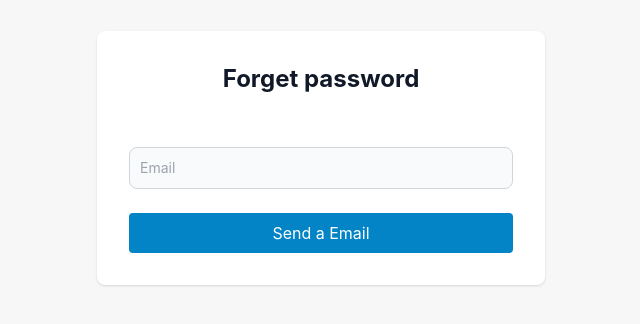
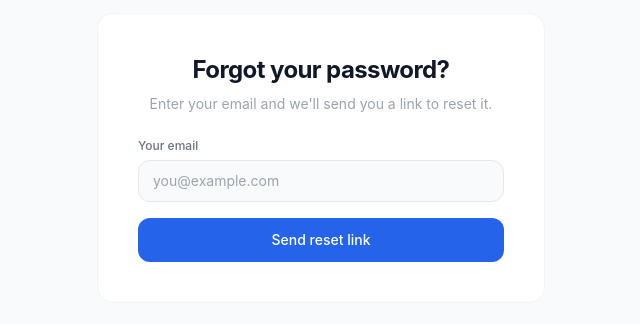
Before and after one commit to Daniel-LA0303/react_blog_frontend, a React (Vite) app: page /forget-password in a window 1280 px wide. Shown: the part 242-566 px from the top of the page, without its empty margins (319-959 px from the left). Built offline with nearby package versions, Linux system fonts and the light colour scheme; no server answers.

Commit message:
feat: check flows forgetpassword and user confimerd

```diff
--- a/src/Pages/NewUsers/ForgetPassword.tsx
+++ b/src/Pages/NewUsers/ForgetPassword.tsx
@@ -1,5 +1,6 @@
 import axios from 'axios';
 import { useEffect, useState } from 'react';
+import { motion } from 'framer-motion';
 
 /**
  * route
@@ -22,6 +23,7 @@ const ForgetPassword = () => {
     const { userAuth } = userUserAuthContext();
     const { globalData } = useGlobalDataContext();
     const { showConfirmSwal, showAutoSwal } = useSwal();
+    const dark = !globalData.themeGlobal;
 
     /**
      * route
@@ -32,6 +34,7 @@ const ForgetPassword = () => {
      * states
      */
     const [email, setEmail] = useState('');
+    const [submitting, setSubmitting] = useState(false);
 
     /**
      * useEffect
@@ -46,17 +49,20 @@ const ForgetPassword = () => {
     /**
      * functions
      */
-    const handleSubmit = async (e: any) => {
+    const handleSubmit = async (e: React.FormEvent) => {
         e.preventDefault();
-        if ([email].includes('')) {
+
+        if (!email.trim()) {
             showConfirmSwal({
-                message: "Flied is requiered!",
+                message: "Field is required!",
                 status: "warning",
                 confirmButton: true,
                 cancelButton: false,
             });
             return;
         }
+
+        setSubmitting(true);
         try {
             const res = await axios.post(`${globalData.link}/users/new-password`, { email });
 
@@ -70,49 +76,81 @@ const ForgetPassword = () => {
                 route('/');
             }, 2000);
         } catch (error: any) {
-            console.log(error);
             showConfirmSwal({
                 message: error.response?.data?.msg || error.message,
                 status: "error",
                 confirmButton: true,
                 cancelButton: false,
             });
+        } finally {
+            setSubmitting(false);
         }
-
     }
 
     return (
-        <>
-            <section className="">
-                <div className="flex flex-col items-center justify-center px-6 py-8 mx-auto md:h-screen lg:py-0">
-                    <div className="w-full bg-white rounded-lg shadow dark:border md:mt-0 sm:max-w-md xl:p-0 dark:bg-gray-800 dark:border-gray-700">
-                        <div className="p-6 space-y-4 md:space-y-6 sm:p-8">
-                            <h1 className="text-xl text-center font-bold text-gray-900 md:text-2xl dark:text-white">
-                                Forget password
+        <div
+            className={`min-h-screen flex items-center justify-center p-4 transition-colors duration-300
+                ${dark ? 'bg-[#0f0f0f]' : 'bg-gray-50'}`}
+        >
+            <motion.div
+                initial={{ opacity: 0, y: 12 }}
+                animate={{ opacity: 1, y: 0 }}
+                transition={{ duration: 0.35 }}
+                className="w-full max-w-md"
+            >
+                <div
+                    className={`rounded-2xl border p-8 sm:p-10 transition-colors duration-200
+                        ${dark
+                            ? 'bg-[#27272A] border-gray-800'
+                            : 'bg-white border-gray-100'
+                        }`}
+                >
+                    <h1 className={`text-xl sm:text-2xl font-bold text-center tracking-tight ${dark ? 'text-white' : 'text-gray-900'}`}>
+                        Forgot your password?
                     </h1>
-                            <form
-                                className="space-y-4 md:space-y-6"
-                                onSubmit={handleSubmit}
+                    <p className={`mt-2 text-sm text-center ${dark ? 'text-gray-500' : 'text-gray-400'}`}>
+                        Enter your email and we'll send you a link to reset it.
+                    </p>
+
+                    <form className="mt-6 space-y-4" onSubmit={handleSubmit}>
+                        <div>
+                            <label
+                                htmlFor="email"
+                                className={`block mb-1.5 text-xs font-medium ${dark ? 'text-gray-400' : 'text-gray-500'}`}
                             >
-                                <div>
-                                    <label htmlFor="email" className="block mb-2 text-sm text-white">Your Email</label>
+                                Your email
+                            </label>
                             <input
-                                        type="text"
+                                type="email"
                                 name="email"
                                 id="email"
-                                        className="bg-gray-50 border border-gray-300 text-gray-900 sm:text-sm rounded-lg focus:ring-primary-600 focus:border-primary-600 block w-full p-2.5 dark:bg-gray-700 dark:border-gray-600 dark:placeholder-gray-400 dark:text-white dark:focus:ring-blue-500 dark:focus:border-blue-500"
-                                        placeholder="Email"
+                                value={email}
                                 onChange={(e) => setEmail(e.target.value)}
+                                placeholder="you@example.com"
+                                className={`w-full rounded-xl px-3.5 py-2.5 text-sm transition-colors duration-150
+                                    focus:outline-none focus:ring-2 focus:ring-[#2563EB]
+                                    ${dark
+                                        ? 'bg-[#1c1c1e] border border-gray-700 text-white placeholder-gray-600'
+                                        : 'bg-gray-50 border border-gray-200 text-gray-900 placeholder-gray-400'
+                                    }`}
                             />
                         </div>
 
-                                <button type="submit" className="w-full text-white bg-sky-600 py-2 rounded">Send a Email</button>
+                        <button
+                            type="submit"
+                            disabled={submitting}
+                            className="w-full rounded-xl bg-[#2563EB] px-5 py-3 text-sm font-medium text-white
+                                transition-all duration-200 hover:bg-[#1d4ed8] hover:scale-[1.02]
+                                disabled:opacity-50 disabled:cursor-not-allowed disabled:hover:scale-100
+                                focus:outline-none focus:ring-2 focus:ring-[#2563EB] focus:ring-offset-2
+                                focus:ring-offset-transparent"
+                        >
+                            {submitting ? 'Sending…' : 'Send reset link'}
+                        </button>
                     </form>
                 </div>
+            </motion.div>
         </div>
-                </div>
-            </section>
-        </>
     )
 }
 
--- a/src/Pages/NewUsers/NewPassword.tsx
+++ b/src/Pages/NewUsers/NewPassword.tsx
@@ -1,5 +1,6 @@
 import axios from 'axios';
 import { useEffect, useState } from 'react'
+import { motion } from 'framer-motion'
 
 /**
  * route
@@ -11,6 +12,7 @@ import { useParams, useNavigate, Link } from 'react-router-dom'
  */
 import userUserAuthContext from '../../context/hooks/useUserAuthContext';
 import useGlobalDataContext from '../../context/hooks/useGlobalDataContext';
+import { useSwal } from '../../hooks/useSwal';
 
 const NewPassword = () => {
 
@@ -19,7 +21,8 @@ const NewPassword = () => {
      */
     const { userAuth } = userUserAuthContext();
     const { globalData } = useGlobalDataContext();
-
+    const { showConfirmSwal } = useSwal();
+    const dark = !globalData.themeGlobal;
 
     /**
      * route
@@ -33,6 +36,8 @@ const NewPassword = () => {
     const [password, setPassword] = useState('');
     const [newPassword, setNewPassword] = useState(false);
     const [tokenValid, setTokenValid] = useState(false);
+    const [checkingToken, setCheckingToken] = useState(true);
+    const [submitting, setSubmitting] = useState(false);
 
     /**
      * useEffect
@@ -43,19 +48,18 @@ const NewPassword = () => {
         }
     }, [userAuth]);
 
-
-
     useEffect(() => {
         const tokenCheck = async () => {
             try {
-                const res = await axios.get(`${globalData.link}/users/new-password/${params.id}`);
+                await axios.get(`${globalData.link}/users/new-password/${params.id}`);
                 setTokenValid(true);
-
             } catch (error) {
-                console.log(error);
+                setTokenValid(false);
                 setTimeout(() => {
                     route('/');
                 }, 3000);
+            } finally {
+                setCheckingToken(false);
             }
         }
         tokenCheck();
@@ -64,63 +68,158 @@ const NewPassword = () => {
     /**
      * functions
      */
-    const handleSubmit = async (e: any) => {
+    const handleSubmit = async (e: React.FormEvent) => {
         e.preventDefault();
-        if ([password].includes('')) {
-            alert('error');
+
+        if (!password.trim()) {
+            showConfirmSwal({
+                message: 'Please enter a new password',
+                status: 'error',
+                confirmButton: true,
+                cancelButton: false,
+            });
             return;
         }
+
+        console.log(password.length);
+
+        if (password.length < 4) {
+            showConfirmSwal({
+                message: 'Password must be at least 4 characters',
+                status: 'error',
+                confirmButton: true,
+                cancelButton: false,
+            });
+            return;
+        }
+
+        setSubmitting(true);
         try {
-            const res = await axios.post(`${globalData.link}/users/new-password/${params.id}`, { password });
+            await axios.post(`${globalData.link}/users/new-password/${params.id}`, { password });
             setNewPassword(true);
-        } catch (error) {
-
+        } catch (error: any) {
+            showConfirmSwal({
+                message: error?.response?.data?.message || 'Something went wrong, try again',
+                status: 'error',
+                confirmButton: true,
+                cancelButton: false,
+            });
+        } finally {
+            setSubmitting(false);
         }
     }
+
     return (
+        <div
+            className={`min-h-screen flex items-center justify-center p-4 transition-colors duration-300
+                ${dark ? 'bg-[#0f0f0f]' : 'bg-gray-50'}`}
+        >
+            <motion.div
+                initial={{ opacity: 0, y: 12 }}
+                animate={{ opacity: 1, y: 0 }}
+                transition={{ duration: 0.35 }}
+                className="w-full max-w-md"
+            >
+                <div
+                    className={`rounded-2xl border p-8 sm:p-10 transition-colors duration-200
+                        ${dark
+                            ? 'bg-[#27272A] border-gray-800'
+                            : 'bg-white border-gray-100'
+                        }`}
+                >
+                    {checkingToken ? (
+                        <div className="flex flex-col items-center gap-3 py-6">
+                            <div
+                                className={`h-10 w-10 rounded-full border-4 border-t-transparent animate-spin
+                                    ${dark ? 'border-gray-700' : 'border-gray-200'}`}
+                            />
+                            <p className={`text-sm ${dark ? 'text-gray-500' : 'text-gray-400'}`}>
+                                Validating your link…
+                            </p>
+                        </div>
+                    ) : !tokenValid ? (
+                        <div className="text-center py-4">
+                            <h1 className={`text-xl font-bold ${dark ? 'text-white' : 'text-gray-900'}`}>
+                                Invalid or expired link
+                            </h1>
+                            <p className={`mt-2 text-sm ${dark ? 'text-gray-500' : 'text-gray-400'}`}>
+                                Redirecting you to the home page…
+                            </p>
+                        </div>
+                    ) : newPassword ? (
+                        <motion.div
+                            initial={{ opacity: 0, scale: 0.96 }}
+                            animate={{ opacity: 1, scale: 1 }}
+                            transition={{ duration: 0.25 }}
+                            className="text-center py-4"
+                        >
+                            <h1 className={`text-xl font-bold ${dark ? 'text-white' : 'text-gray-900'}`}>
+                                Password updated!
+                            </h1>
+                            <p className={`mt-2 text-sm ${dark ? 'text-gray-500' : 'text-gray-400'}`}>
+                                You can now log in with your new password.
+                            </p>
+                            <Link
+                                to="/login"
+                                className="mt-6 w-full inline-block text-center rounded-xl bg-[#2563EB] px-5 py-3
+                                    text-sm font-medium text-white transition-all duration-200
+                                    hover:bg-[#1d4ed8] hover:scale-[1.02]
+                                    focus:outline-none focus:ring-2 focus:ring-[#2563EB] focus:ring-offset-2
+                                    focus:ring-offset-transparent"
+                            >
+                                Log In
+                            </Link>
+                        </motion.div>
+                    ) : (
                         <>
-            <section className="">
-                <div className="flex flex-col items-center justify-center px-6 py-8 mx-auto md:h-screen lg:py-0">
-                    <div className="w-full bg-white rounded-lg shadow dark:border md:mt-0 sm:max-w-md xl:p-0 dark:bg-gray-800 dark:border-gray-700">
-                        <div className="p-6 space-y-4 md:space-y-6 sm:p-8">
-                            {tokenValid ? (
-                                <>
-                                    { }
-                                    <h1 className="text-xl text-center font-bold text-gray-900 md:text-2xl dark:text-white">
+                            <h1 className={`text-xl sm:text-2xl font-bold text-center tracking-tight ${dark ? 'text-white' : 'text-gray-900'}`}>
+                                Set a new password
+                            </h1>
+                            <p className={`mt-2 text-sm text-center ${dark ? 'text-gray-500' : 'text-gray-400'}`}>
+                                Choose a strong password you haven't used before.
+                            </p>
+
+                            <form className="mt-6 space-y-4" onSubmit={handleSubmit}>
+                                <div>
+                                    <label
+                                        htmlFor="password"
+                                        className={`block mb-1.5 text-xs font-medium ${dark ? 'text-gray-400' : 'text-gray-500'}`}
+                                    >
                                         New password
-                                    </h1>
-                                    <form
-                                        className="space-y-4 md:space-y-6"
-                                        onSubmit={handleSubmit}
-                                    >
-                                        <div>
-                                            <label htmlFor="password" className="block mb-2 text-sm text-white">New password</label>
+                                    </label>
                                     <input
                                         type="password"
                                         name="password"
                                         id="password"
-                                                className="bg-gray-50 border border-gray-300 text-gray-900 sm:text-sm rounded-lg focus:ring-primary-600 focus:border-primary-600 block w-full p-2.5 dark:bg-gray-700 dark:border-gray-600 dark:placeholder-gray-400 dark:text-white dark:focus:ring-blue-500 dark:focus:border-blue-500"
+                                        value={password}
+                                        onChange={(e) => setPassword(e.target.value)}
                                         placeholder="••••••••"
-                                                onChange={(e) => setPassword(e.target.value)}
+                                        className={`w-full rounded-xl px-3.5 py-2.5 text-sm transition-colors duration-150
+                                            focus:outline-none focus:ring-2 focus:ring-[#2563EB]
+                                            ${dark
+                                                ? 'bg-[#1c1c1e] border border-gray-700 text-white placeholder-gray-600'
+                                                : 'bg-gray-50 border border-gray-200 text-gray-900 placeholder-gray-400'
+                                            }`}
                                     />
                                 </div>
 
-                                        <button type="submit" className="w-full text-white bg-sky-600 py-2 rounded">Send</button>
+                                <button
+                                    type="submit"
+                                    disabled={submitting}
+                                    className="w-full rounded-xl bg-[#2563EB] px-5 py-3 text-sm font-medium text-white
+                                        transition-all duration-200 hover:bg-[#1d4ed8] hover:scale-[1.02]
+                                        disabled:opacity-50 disabled:cursor-not-allowed disabled:hover:scale-100
+                                        focus:outline-none focus:ring-2 focus:ring-[#2563EB] focus:ring-offset-2
+                                        focus:ring-offset-transparent"
+                                >
+                                    {submitting ? 'Saving…' : 'Save new password'}
+                                </button>
                             </form>
                         </>
-                            ) : (
-                                <p className='text-center text-white text-3xl'>Invalid token</p>
-                            )}
-                            {newPassword && (
-                                <div className=''>
-                                    <Link to={'/login'} className="w-full my-3 text-white bg-sky-600 py-3 px-4 rounded">Login</Link>
-                                </div>
                     )}
                 </div>
+            </motion.div>
         </div>
-                </div>
-            </section>
-        </>
     )
 }
 
--- a/src/Pages/NewUsers/UserConfirmed.tsx
+++ b/src/Pages/NewUsers/UserConfirmed.tsx
@@ -1,6 +1,7 @@
 import axios from 'axios';
-import { useEffect } from 'react';
+import { useEffect, useState } from 'react';
 import { useParams, Link, useNavigate } from 'react-router-dom';
+import { motion } from 'framer-motion';
 
 /**
  * hooks
@@ -11,19 +12,21 @@ import { useSwal } from '../../hooks/useSwal';
 import { UserCheckIcon } from '../../utils/iconsUtils';
 
 const UserConfirmed = () => {
-
     /**
      * hooks
      */
     const { userAuth } = userUserAuthContext();
     const { globalData } = useGlobalDataContext();
     const { showConfirmSwal, showAutoSwal } = useSwal();
+    const dark = !globalData.themeGlobal;
 
     /**
      * route
      */
     const params = useParams();
     const route = useNavigate();
+
+    const [loading, setLoading] = useState(true);
 
     /**
      * useEffect
@@ -38,13 +41,11 @@ const UserConfirmed = () => {
         const confirmUser = async () => {
             try {
                 const { data } = await axios.get(`${globalData.link}/users/confirm/${params.id}`);
-
                 showAutoSwal({
                     message: data.message,
                     status: "success",
                     timer: 2000
                 });
-
             } catch (error: any) {
                 showConfirmSwal({
                     message: error.response.data.message,
@@ -56,43 +57,79 @@ const UserConfirmed = () => {
                         route('/');
                     }
                 });
-
+            } finally {
+                setLoading(false);
             }
         }
         confirmUser();
     }, [])
 
     return (
+        <div
+            className={`min-h-screen flex items-center justify-center p-4 transition-colors duration-300
+                ${dark ? 'bg-[#0f0f0f]' : 'bg-gray-50'}`}
+        >
+            <motion.div
+                initial={{ opacity: 0, y: 12 }}
+                animate={{ opacity: 1, y: 0 }}
+                transition={{ duration: 0.35 }}
+                className="w-full max-w-md"
+            >
+                <div
+                    className={`rounded-2xl border p-8 sm:p-10 text-center transition-colors duration-200
+                        ${dark
+                            ? 'bg-[#27272A] border-gray-800'
+                            : 'bg-white border-gray-100'
+                        }`}
+                >
+                    {loading ? (
+                        <div className="flex flex-col items-center gap-3 py-6">
+                            <div
+                                className={`h-10 w-10 rounded-full border-4 border-t-transparent animate-spin
+                                    ${dark ? 'border-gray-700' : 'border-gray-200'}`}
+                            />
+                            <p className={`text-sm ${dark ? 'text-gray-500' : 'text-gray-400'}`}>
+                                Confirming your account…
+                            </p>
+                        </div>
+                    ) : (
                         <>
-            <div className={`relative ${globalData.themeGlobal
-                ? "bgt-white text-black"
-                : "bgt-black text-white"
-                } flex size-full min-h-screen flex-col items-center justify-center p-4`}>
-                <div className="w-full max-w-md space-y-8">
+                            <motion.div
+                                initial={{ scale: 0.6, opacity: 0 }}
+                                animate={{ scale: 1, opacity: 1 }}
+                                transition={{ type: 'spring', stiffness: 350, damping: 18, delay: 0.1 }}
+                                className="flex justify-center"
+                            >
+                                <UserCheckIcon isDark={globalData.themeGlobal} />
+                            </motion.div>
 
-                    <div className={`${globalData.themeGlobal
-                        ? " bgt-light text-black"
-                        : "bgt-dark hover:bg-zinc-700 text-white"
-                        } shadow-lg rounded-xl p-8 sm:p-10 text-center`}>
-
-                        <UserCheckIcon isDark={globalData.themeGlobal}/>
-
-                        <h1 className="mt-6 text-3xl font-extrabold text-gray-900 dark:text-white">
+                            <h1
+                                className={`mt-6 text-2xl sm:text-3xl font-bold tracking-tight
+                                    ${dark ? 'text-white' : 'text-gray-900'}`}
+                            >
                                 User confirmed!
                             </h1>
+                            <p className={`mt-2 text-sm ${dark ? 'text-gray-500' : 'text-gray-400'}`}>
+                                Your account is ready. You can now log in.
+                            </p>
 
                             <div className="mt-8">
                                 <Link
                                     to="/login"
-                                className="w-full inline-block text-center transform rounded-md bg-blue-600 px-5 py-3 text-base font-medium text-white transition-transform duration-300 ease-in-out hover:scale-105 hover:bg-blue-700 focus:outline-none focus:ring-2 focus:ring-blue-500 focus:ring-offset-2"
+                                    className="w-full inline-block text-center rounded-xl bg-[#2563EB] px-5 py-3
+                                        text-sm font-medium text-white transition-all duration-200
+                                        hover:bg-[#1d4ed8] hover:scale-[1.02]
+                                        focus:outline-none focus:ring-2 focus:ring-[#2563EB] focus:ring-offset-2
+                                        focus:ring-offset-transparent"
                                 >
                                     Log In
                                 </Link>
                             </div>
+                        </>
+                    )}
                 </div>
+            </motion.div>
         </div>
-            </div>
-        </>
     )
 }
 
```
Lines whose indentation alone changed are shown as unchanged.
